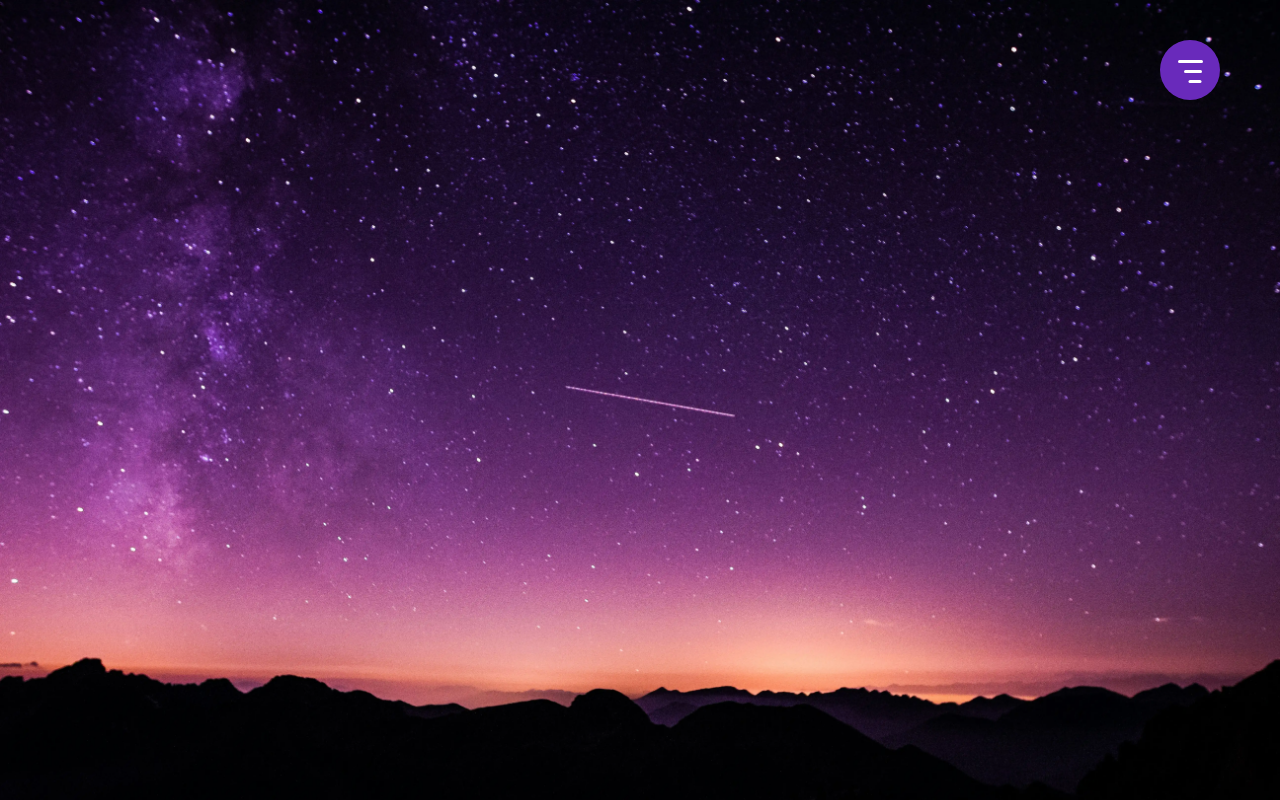
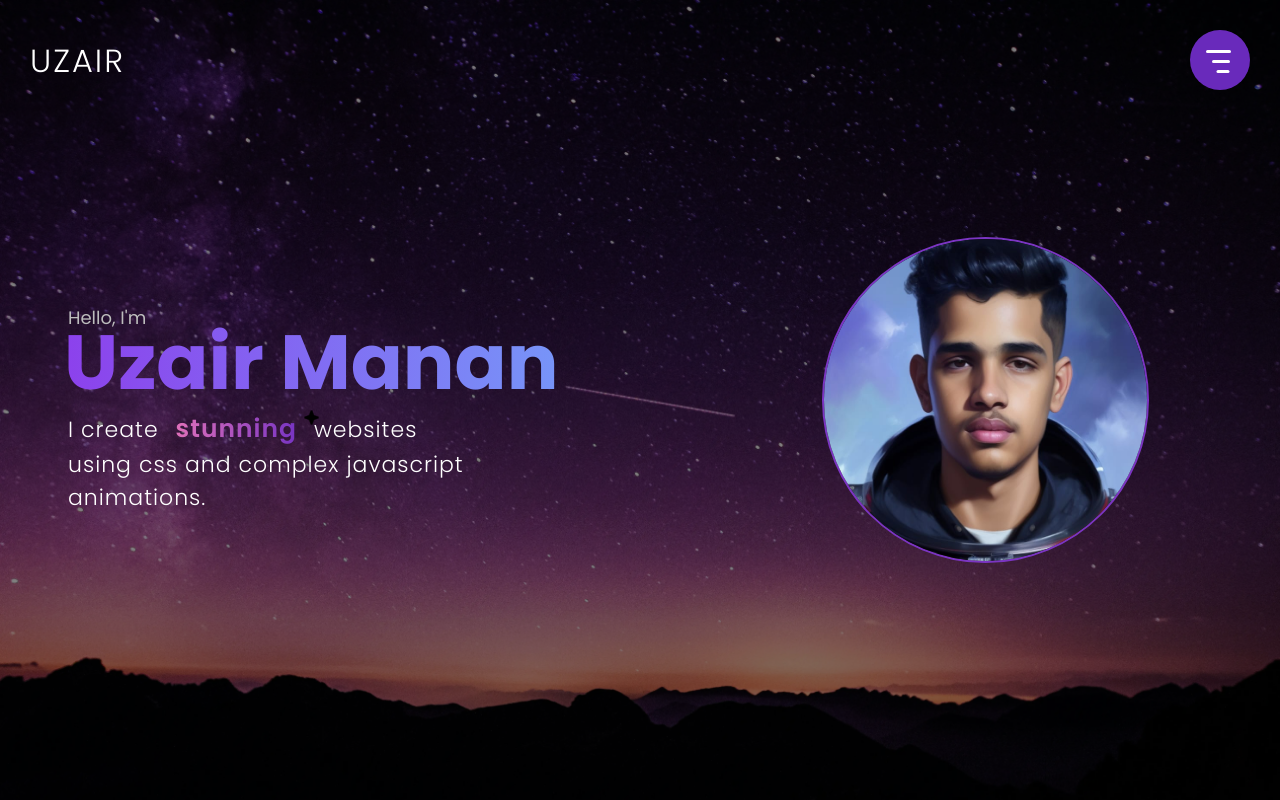
Before and after one commit to M-Uzair-dev/Portfolio, a React (Vite) app: page / in a window 1280 px wide. Built offline with nearby package versions, Linux system fonts and the light colour scheme.

Commit message:
Created the main page

```diff
--- a/src/pages/css/mainpage.css
+++ b/src/pages/css/mainpage.css
@@ -4,4 +4,91 @@
   background-image: url("../../../images/background.webp");
   background-repeat: no-repeat;
   background-size: cover;
+  display: flex;
+  align-items: center;
+  justify-content: center;
+  color: white;
 }
+.brightness {
+  height: 100vh;
+  width: 100vw;
+  display: flex;
+  align-items: center;
+  justify-content: center;
+  background-color: rgba(0, 0, 0, 0.493);
+}
+.logo {
+  color: white;
+  position: fixed;
+  top: 16px;
+  left: 30px;
+  font-weight: 300;
+  letter-spacing: 2px;
+}
+.content {
+  height: 50vh;
+  width: 90vw;
+  display: flex;
+  justify-content: space-between;
+  align-items: center;
+}
+.text {
+  max-width: 60%;
+}
+.text * {
+  margin: 0;
+}
+.image {
+  height: 100%;
+  width: 45%;
+  display: flex;
+  align-items: center;
+  justify-content: center;
+}
+.avatar {
+  max-width: 70%;
+  border-radius: 50%;
+  border: 2px solid #7b35c2;
+}
+.hello {
+  padding: 0;
+  color: rgb(189, 189, 189);
+  font-size: 18px;
+  transform: translateY(100%);
+  margin-left: 4px;
+}
+.name {
+  font-size: 6vw;
+  padding: 0;
+  background: linear-gradient(to right, #8c41ec, #6fb6fd);
+  background-clip: text;
+  color: transparent;
+}
+.desc {
+  font-weight: 300;
+  transform: translateY(-10px);
+  font-size: 22px;
+  letter-spacing: 1px;
+  margin-left: 4px;
+  max-width: 60%;
+}
+.stunning {
+  background: linear-gradient(to right, #df70ba, #7130c3);
+  background-clip: text;
+  color: transparent;
+  font-weight: 600;
+  font-size: 25px;
+  margin: 0 10px;
+}
+.star {
+  width: 15px;
+  position: absolute;
+}
+@media (max-width: 1000px) {
+  .name {
+    font-size: 8vw;
+  }
+  .avatar {
+    max-width: 90%;
+  }
+}
--- a/src/pages/css/sidebar.css
+++ b/src/pages/css/sidebar.css
@@ -14,6 +14,11 @@
   bottom: 0;
   width: 400px;
   background: #692abb;
+}
+@media (max-width: 400px) {
+  .bg {
+    width: 100vw;
+  }
 }
 .links {
   position: absolute;
@@ -38,8 +43,8 @@
   height: 50px;
   border-radius: 50%;
   position: fixed;
-  top: 45px;
-  right: 65px;
+  top: 35px;
+  right: 37px;
   background-color: transparent;
   border: none;
   cursor: pointer;
--- a/src/pages/js/Mainpage.jsx
+++ b/src/pages/js/Mainpage.jsx
@@ -1,12 +1,38 @@
 import React, { useState } from "react";
 import "../css/mainpage.css";
+import avatar from "../../../images/avatar.jpeg";
 import Sidebar from "./Sidebar";
+import star from "../../../images/star.png";
 
 const Mainpage = () => {
   return (
     <div className="mainpage">
       <div className="wrapper">
-        <Sidebar />
+        <div className="brightness">
+          <div className="nav">
+            <Sidebar />
+            <h1 className="logo">UZAIR</h1>
+          </div>
+          <div className="content">
+            <div className="text">
+              <p className="hello">Hello, I'm</p>
+              <h1 className="name">Uzair Manan</h1>
+              <h3 className="desc">
+                I create{" "}
+                <span className="stunning">
+                  stunning <img src={star} className="star" />{" "}
+                  <img src={star} className="star" />{" "}
+                  <img src={star} className="star" />{" "}
+                  <img src={star} className="star" />
+                </span>{" "}
+                websites using css and complex javascript animations.
+              </h3>
+            </div>
+            <div className="image">
+              <img src={avatar} className="avatar" />
+            </div>
+          </div>
+        </div>
       </div>
     </div>
   );
--- a/src/pages/js/Sidebar.jsx
+++ b/src/pages/js/Sidebar.jsx
@@ -7,14 +7,16 @@ const variants = {
   open: {
     clipPath: "circle(1200px at calc(100% - 50px) 50px)",
     transition: {
+      duration: 3,
       type: "spring",
       easing: "easeOut",
     },
   },
   closed: {
-    clipPath: "circle(30px at calc(100% - 90px) 70px)",
+    clipPath: "circle(30px at calc(100% - 60px) 60px)",
     transition: {
-      delay: 0.3,
+      duration: 0.8,
+      // delay: 0.3,
       easing: "easeOut",
     },
   },
```
Also changed, not shown: images/avatar.jpeg (added), images/star.png (added).
